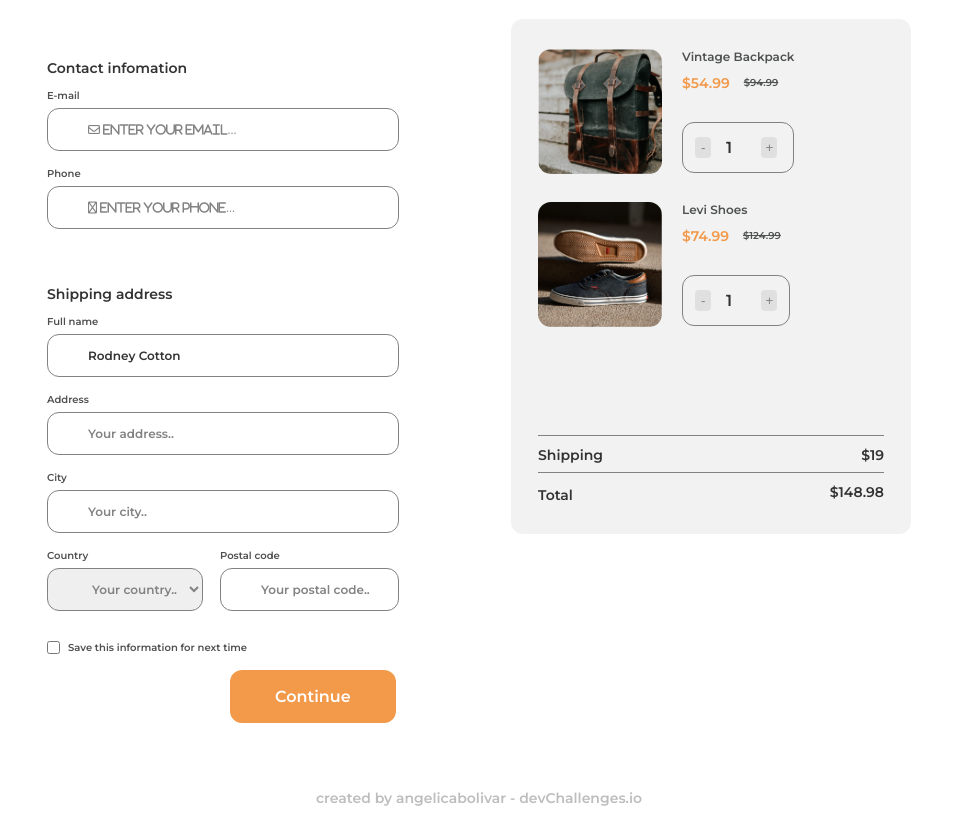
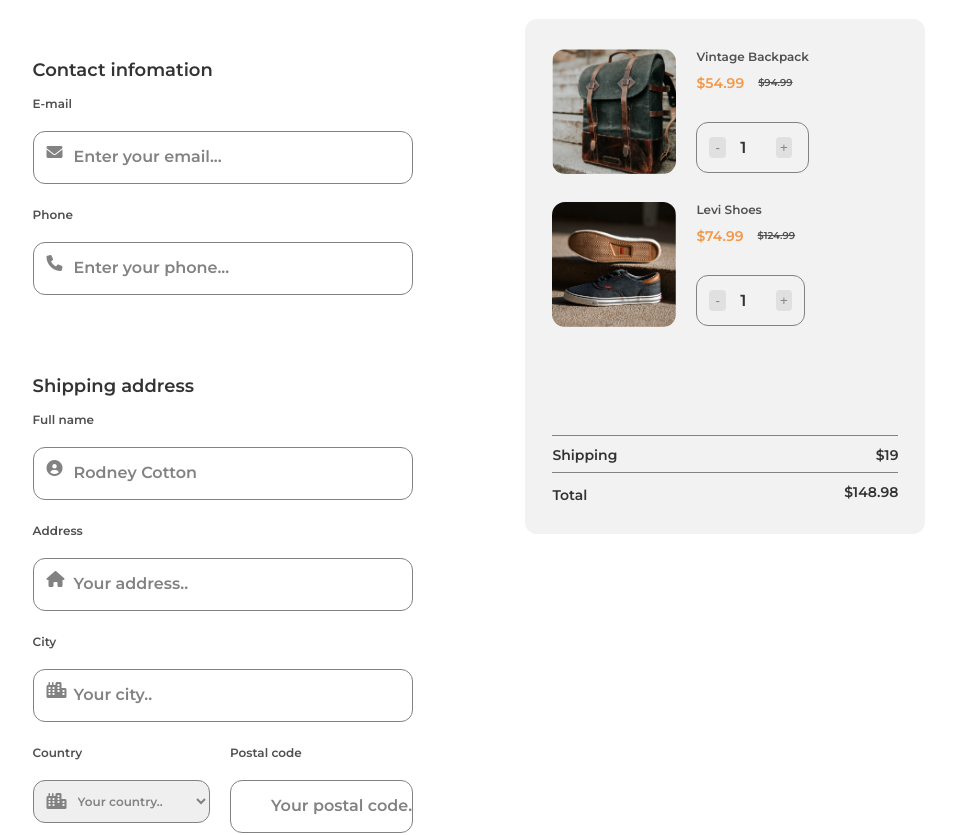
Before and after one commit to angelicabolivar/checkout_page, a plain HTML site: page index.html in a window 1280 px wide. Shown: the part 141-976 px from the top of the page, without its empty margins (161-1117 px from the left). Drawn offline with Linux system fonts and the light colour scheme.

Commit message:
colocando los iconos en los input

```diff
--- a/css/style.scss
+++ b/css/style.scss
@@ -135,12 +135,9 @@ body {
 
     }
 }
-.form {
+.form_inf {
   margin-top: 40px;
-  li {
-      display: flex;
-      flex-direction: column;
-  }
+
   .contact_inf,
   .shipping
    {
@@ -151,45 +148,40 @@ body {
   .shipping {
       margin-top: 40px;
   }
-  label {
+  .form-label {
       font-size: 10px;
       font-family: $FuenteU;
       color:$color-secundario;
-      margin-bottom: 6px;
+
   }
-  input {
+  .form_input {
       border-radius: 12px;
       margin-bottom: 16px;
       padding: 13px 0px;
       border: 1px solid $color-variacion1;
+      width: 100%;
   }
-  input::placeholder {
+  .form_input::placeholder {
       font-size: 12px;
       font-family: $FuenteU;
       color: $color-variacion1;
       padding: 13px 0px 13px 40px;
 
   }
-  .email_icon::placeholder {
-      font-family: "Font Awesome 5 Free";
-      font-weight: 300;
+  .form-input-group {
+      position: relative;
+  }
+  .form-input-icon {
+      position:relative;
+      left: 14px;
+      top: 31px;
+      color: $color-variacion1;
+  }
+  .form-country-code {
+    display: flex;
+    justify-content: center;
+    flex-direction: flex-start;
 
-  }
-  .phone_icon::placeholder {
-      font-family: "Font Awesome 5 Free";
-      font-weight: 300;
-
-  }
-  .name_icon::placeholder {
-      color: $color-primario;
-      background-image: url(./images/name.png);
-      background-size: 15px 15px;
-      background-repeat: no-repeat;
-  }
-  .no_list {
-      display: flex;
-      flex-direction: row;
-      justify-content: center;
   }
   select {
       font-family: $FuenteU;
@@ -206,6 +198,7 @@ body {
       display: flex;
       flex-direction: row-reverse;
       justify-content: start;
+      margin-bottom: 20px;
   }
   .advice label {
       margin-left: 8px;
@@ -224,7 +217,7 @@ body {
     border-radius: 12px;
     border: none;
     position: relative;
-    left: 183px;
+    left: 216px;
     margin-bottom: 90px;
 }
 footer {
@@ -253,6 +246,46 @@ footer {
         max-width: 400px;
         max-height: 535px;
         margin-left: 112px;
+    }
+    .form_inf {
+        .contact_inf,
+        .shipping
+         {
+            font-size: 18px;
+        }
+        .shipping {
+            margin-top: 60px;
+        }
+        .form-label {
+            font-size: 12px;
+        }
+        .form_input {
+            margin-bottom: 20px;
+            padding: 18px 0px;
+            width: 100%;
+        }
+        .form_input::placeholder {
+            font-size: 16px;
+        }
+
+        select {
+            font-family: $FuenteU;
+            font-size: 12px;
+            color:$color-variacion1;
+            border-radius: 12px;
+            padding: 12px 0px 12px 40px;
+            margin-bottom: 30px;
+            margin-right: 25px;
+            border: 1px solid $color-variacion1;
+            width: 90%;
+        }
+        .advice {
+            margin-bottom: 23px;
+        }
+        .advice label {
+            font-size: 12px;
+        }
+
 
     }
 }
--- a/index.html
+++ b/index.html
@@ -89,51 +89,71 @@
 
       <section class="form">
         <form  class="form_inf" action="">
-          <ul>
+
           <h2 class="contact_inf">Contact infomation</h2>
-           <li>
-            <label for="mail">E-mail</label>
-            <input class="email_icon" type="email" id="mail" placeholder=" Enter your email...">
-           </li>
 
-           <li>
-            <label for="phone">Phone</label>
-            <input class="phone_icon" type="tel" id="phone" placeholder=" Enter your phone...">
-           </li>
+            <label for="mail" class="form-label">E-mail</label>
+            <div class="form-input-group">
+              <i class="fa-solid fa-envelope form-input-icon"></i>
+              <input class="form_input" type="email" id="mail" placeholder="Enter your email...">
+            </div>
+
+
+
+            <label for="phone" class="form-label" >Phone</label>
+            <div class="form-input-group">
+              <i class="fa-solid fa-phone form-input-icon"></i>
+              <input class="form_input" type="tel" id="phone" placeholder="Enter your phone...">
+            </div>
+
           <h2 class="shipping">Shipping address</h2>
 
-           <li>
-            <label for="name">Full name</label>
-            <input class="name_icon" type="text" id="name" placeholder="Rodney Cotton">
-          </li>
 
-           <li>
-            <label for="address">Address</label>
-            <input type="text" id="address" placeholder="Your address..">
-           </li>
-           <li>
-            <label for="city">City</label>
-            <input type="text" id="city" placeholder="Your city..">
-          </li>
-          <div class="no_list">
-            <li>
-              <label for="country">Country</label>
+            <label for="name" class="form-label">Full name</label>
+            <div class="form-input-group">
+              <i class="fa-solid fa-circle-user form-input-icon"></i>
+              <input class="form_input" type="text" id="name" placeholder="Rodney Cotton">
+            </div>
+
+
+            <label for="address" class="form-label">Address</label>
+            <div class="form-input-group">
+              <i class="fa-solid fa-house form-input-icon"></i>
+              <input class="form_input" type="text" id="address" placeholder="Your address..">
+            </div>
+
+
+            <label for="city" class="form-label">City</label>
+            <div class="form-input-group">
+              <i class="fa-solid fa-city form-input-icon"></i>
+              <input class="form_input" type="text" id="city" placeholder="Your city..">
+            </div>
+
+          <div class="form-country-code">
+            <div class="form-country">
+              <label for="country" class="form-label">Country</label>
+              <div class="form-input-group">
+                <i class="fa-solid fa-city form-input-icon"></i>
                 <select name="country" id="country">
                   <option value="">Your country..</option>
                 </select>
-            </li>
-            <li>
-              <label for="code">Postal code</label>
-              <input type="text" id="code" placeholder="Your postal code..">
-            </li>
+              </div>
+            </div>
+
+            <div class="form-code">
+              <label for="code" class="form-label">Postal code</label>
+              <div class="form-input-group">
+                <i class="fa-solid fa-mailbox form-input-icon"></i>
+                <input class="form_input" type="text" id="code" placeholder="Your postal code..">
+              </div>
+            </div>
           </div>
-          <li>
+
            <div class="advice">
              <label for="checkbox">Save this information for next time</label>
              <input type="checkbox">
            </div>
-          </li>
-         </ul>
+
          <button class="button">Continue</button>
        </form>
       </section>
```
Also changed, not shown: css/style.css.
